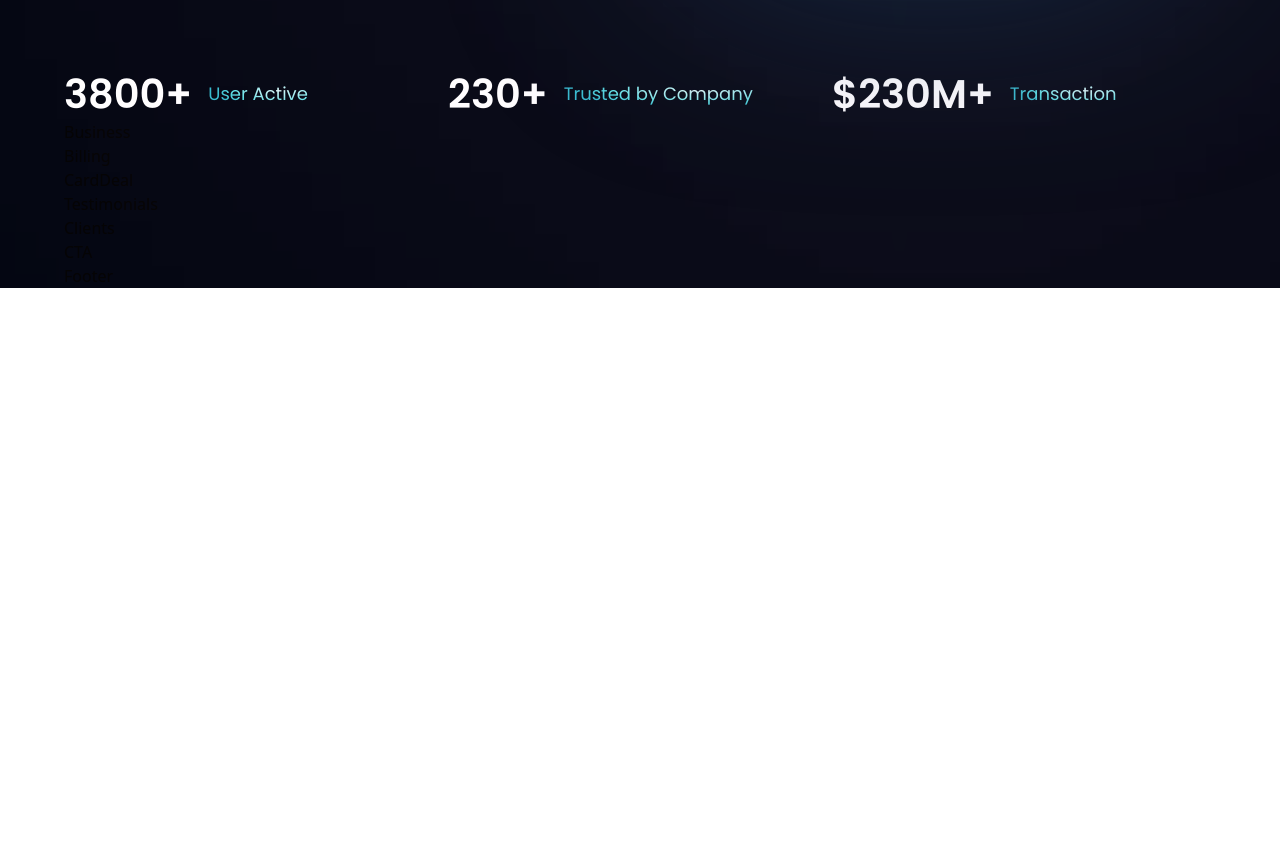
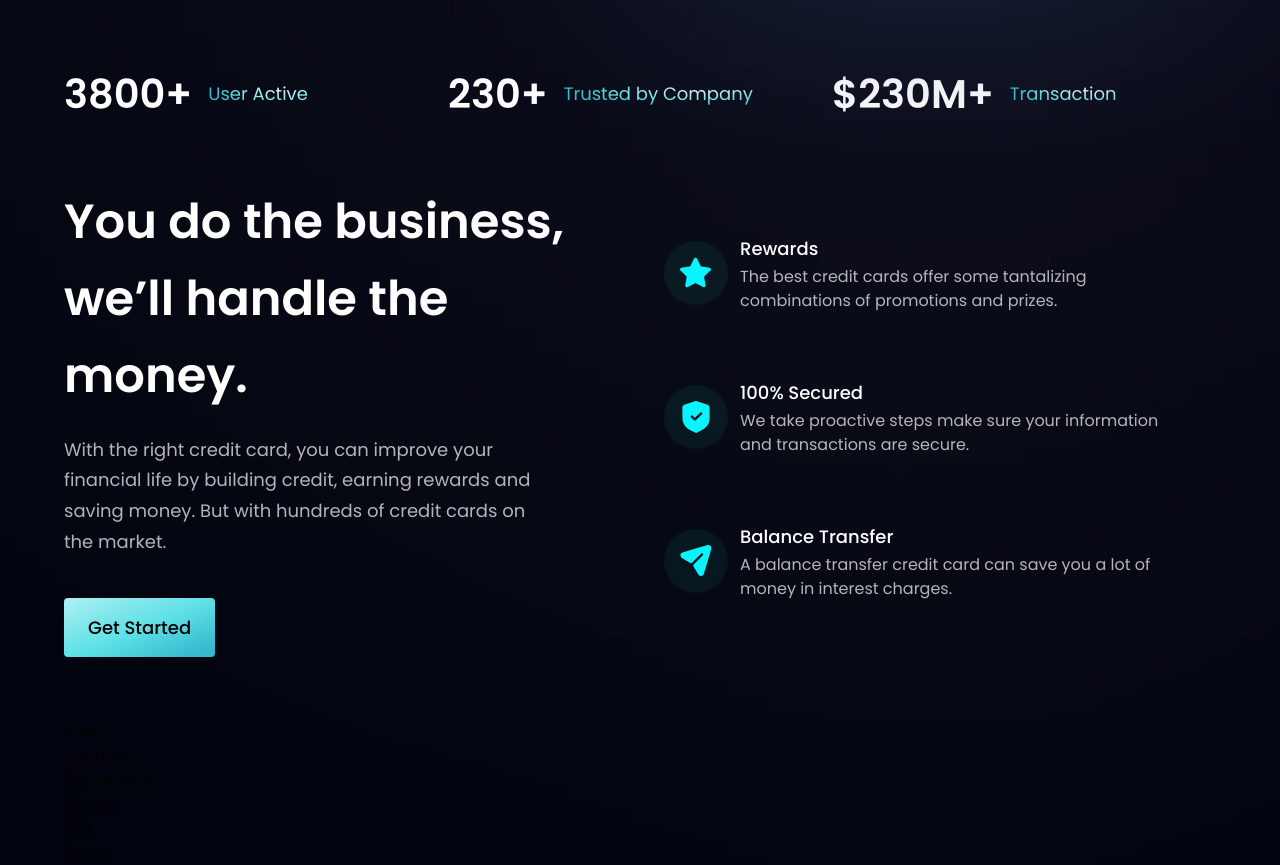
Before and after one commit to JaheimBrown/React-Bank-Website-TailwindCss, a React (Vite) app: page / in a window 1280 px wide. Shown: the part 720-1585 px from the top of the page. Before the commit the page ends 1008 px from the top, so only its background shows below. Built offline with nearby package versions, Linux system fonts and the light colour scheme.

Commit message:
Business Component

```diff
--- a/src/components/Business.jsx
+++ b/src/components/Business.jsx
@@ -1,7 +1,55 @@
-import React from "react";
+import { features } from "../constants";
+import styles, { layout } from "../style";
+import Button from "./Button";
+
+// FeaturedCard Component
+const FeaturedCard = ({ icon, title, content, index }) => (
+  <div
+    className={`flex flex-row  p-6 cursor-pointer  feature-card rounded-[20px] ${
+      index !== features.length - 1 ? "mb-6" : "mb-0"
+    } `}
+  >
+    <div
+      className={` w-[64px] h-[64px]  rounded-full ${styles.flexCenter}   bg-dimBlue `}
+    >
+      <img src={icon} alt="icon" className=" h-[50%] w-[50%] object-contain" />
+    </div>
+
+    <div className="flex-1 flex flex-col ml-3">
+      <h4 className="font-poppins font-medium text-[18px] leading-4 text-white mb-2">
+        {title}
+      </h4>
+      <p className="font-poppins font-normal text-[16px] leading-6 text-dimWhite">
+        {content}
+      </p>
+    </div>
+  </div>
+);
 
 const Business = () => {
-  return <div>Business</div>;
+  return (
+    <section id="features" className={`${layout.section}`}>
+      <div className={`${layout.sectionInfo} md:mb-0 mb-[20px] `}>
+        <h2 className={`${styles.heading2}`}>
+          You do the business,
+          <br className="sm:block hidden" /> we’ll handle the money.
+        </h2>
+        <p className={`${styles.paragraph} mt-5 max-w-[470px]`}>
+          With the right credit card, you can improve your financial life by
+          building credit, earning rewards and saving money. But with hundreds
+          of credit cards on the market.
+        </p>
+        <Button styles="mt-10" text="Get Started" />
+      </div>
+
+      {/* Featured Cards */}
+      <div className="flex-1 flex flex-col justify-center items-start ">
+        {features.map((feature, index) => (
+          <FeaturedCard key={feature.id} {...feature} index={index} />
+        ))}
+      </div>
+    </section>
+  );
 };
 
 export default Business;
--- a/src/components/Button.jsx
+++ b/src/components/Button.jsx
@@ -1,7 +1,14 @@
 import React from "react";
 
-const Button = () => {
-  return <div>Button</div>;
+const Button = ({ styles, text }) => {
+  return (
+    <button
+      type="button"
+      className={`py-4 px-6 bg-blue-gradient font-poppins font-medium text-[18px] rounded ${styles}`}
+    >
+      {text}
+    </button>
+  );
 };
 
 export default Button;
--- a/src/constants/index.js
+++ b/src/constants/index.js
@@ -40,7 +40,7 @@ export const features = [
     icon: star,
     title: "Rewards",
     content:
-      "The best credit cards offer some tantalizing combinations of promotions and prizes",
+      "The best credit cards offer some tantalizing combinations of promotions and prizes.",
   },
   {
     id: "feature-2",
```
